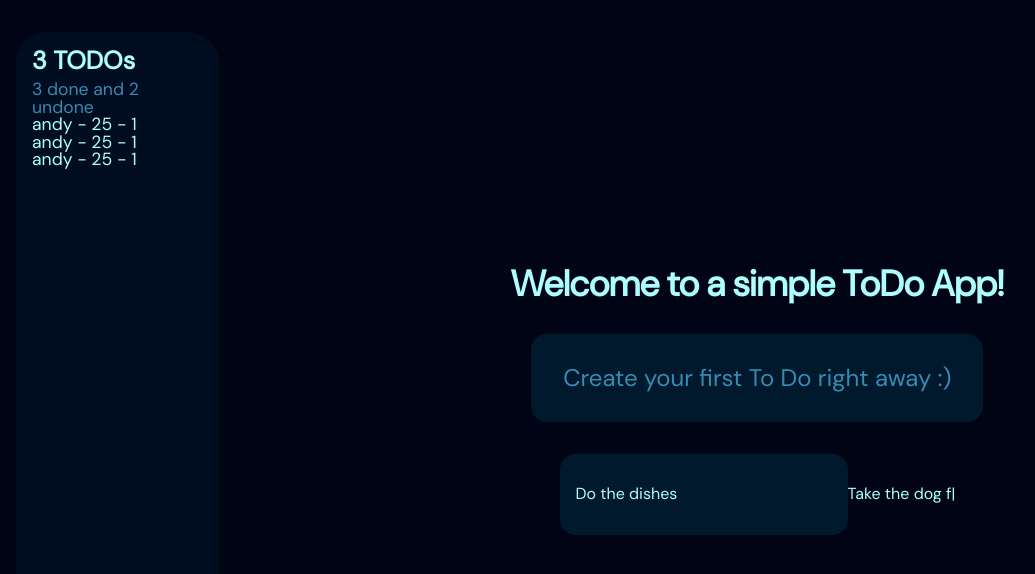
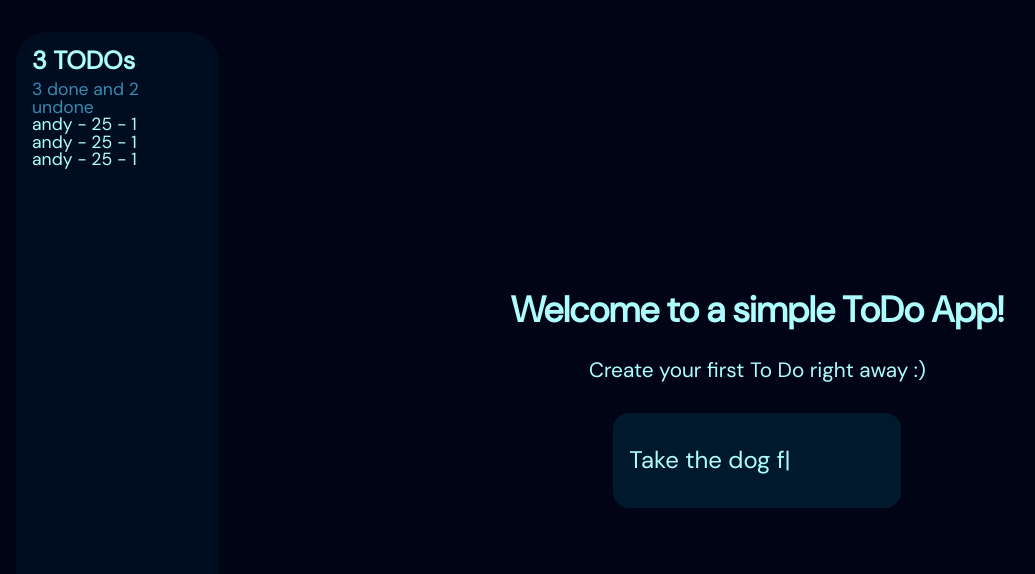
Before and after one commit to Andres191200/todo-app, a React (Vite) app: page / in a window 1280 px wide. Shown: the top 574 px of the page, without its empty margins (16-1051 px from the left). Built offline with nearby package versions, Linux system fonts and the light colour scheme.

Commit message:
typing animation package added

```diff
--- a/src/components/text-field/TextField.tsx
+++ b/src/components/text-field/TextField.tsx
@@ -1,17 +1,27 @@
-import { TypeAnimation } from 'react-type-animation';
-import '../../declaration.d.ts';
-import styles from './styles.module.scss';
+import { TypeAnimation } from "react-type-animation";
+import "../../declaration.d.ts";
+import styles from "./styles.module.scss";
 
-var typingSequence:any[] = ['Do the dishes', 1000, 'Take the dog for a walk', 1000, 'Feed the cat', 1000, 'Do the homework']
+var typingSequence: any[] = [
+  "Do the dishes",
+  1000,
+  "Take the dog for a walk",
+  1000,
+  "Feed the cat",
+  1000,
+  "Do the homework",
+  1000
+];
 
 export default function TextField() {
   return (
     <div className={styles.textFieldComponent}>
-        <div className={styles.inputContainer}>
-            <input type="text" placeholder=''/>
-            <span>Do the dishes</span>
-            <TypeAnimation sequence={typingSequence} wrapper='span'/>
+      <div className={styles.inputContainer}>
+        <input type="text" placeholder="" />
+        <div className={styles.placeholderWrapper}>
+          <TypeAnimation sequence={typingSequence} wrapper="span" repeat={Infinity}/>
         </div>
+      </div>
     </div>
   );
 }
--- a/src/components/text-field/styles.module.scss
+++ b/src/components/text-field/styles.module.scss
@@ -1,33 +1,42 @@
-.textFieldComponent{
+.textFieldComponent {
   display: flex;
   justify-content: center;
   align-items: center;
 
-    input{
-        padding:var(--margin-md) var(--margin-sm);
+  input {
+    padding: var(--margin-md) var(--margin-sm);
     width: 20vw;
     border-radius: var(--margin-sm);
     background-color: var(--bg-light);
-        border:none;
+    border: none;
+    font-size: 1.5rem;
 
-        &:not(&:placeholder-shown) + span{
+    &:not(&:placeholder-shown) + span {
       display: none;
     }
 
-        &:focus{
+    &:focus {
       border: none;
       outline: none;
     }
 
-        &+span{
-            position:absolute;
-            top:50%;
-            transform:translateY(-50%);
-            left:var(--margin-sm);
+    &:placeholder-shown + .placeholderWrapper {
+      opacity: 1;
+      position: absolute;
+      font-size: 1.5rem;
+      top: 50%;
+      transform: translateY(-50%);
+      left: var(--margin-sm);
     }
   }
 }
 
-    .inputContainer{
-        position:relative;
+.inputContainer {
+  position: relative;
 }
+
+.placeholderWrapper {
+    // position: absolute;
+  opacity: 0;
+  pointer-events: none;
+}
--- a/src/screens/Home.tsx
+++ b/src/screens/Home.tsx
@@ -7,7 +7,7 @@ export default function Home(){
     return(
         <div className={styles.homeScreen}>
             <h1>Welcome to a simple ToDo App!</h1>
-            <MessageBox message='Create your first To Do right away :)'/>
+            <p className={styles.subtitle}>Create your first To Do right away :)</p>
             <TextField />
         </div>
     )
--- a/src/screens/styles.module.scss
+++ b/src/screens/styles.module.scss
@@ -8,3 +8,7 @@
     gap:var(--margin-md);
     background-color: var(--bg-dark);
 }
+
+    .subtitle{
+        font-size: 1.3rem !important;
+    }
```
Lines whose indentation alone changed are shown as unchanged.
